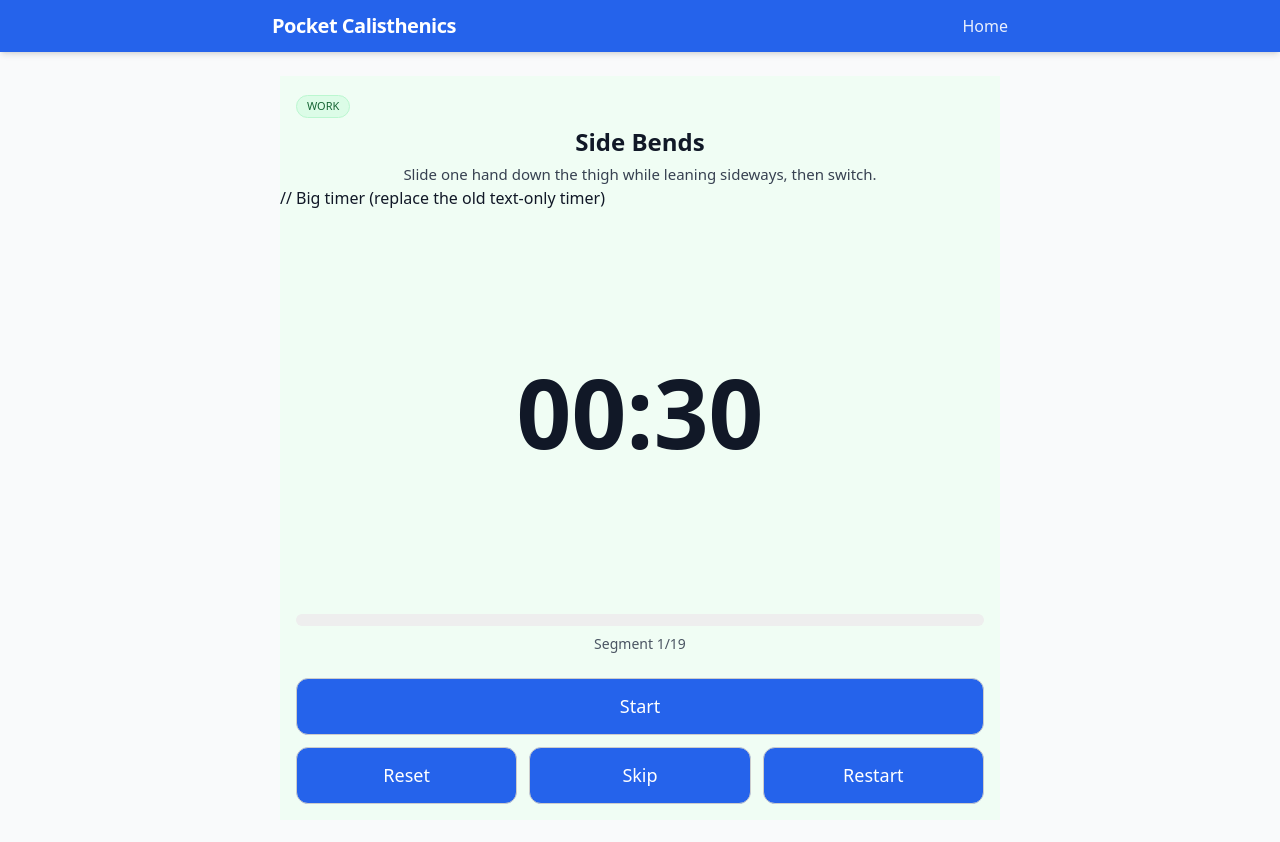
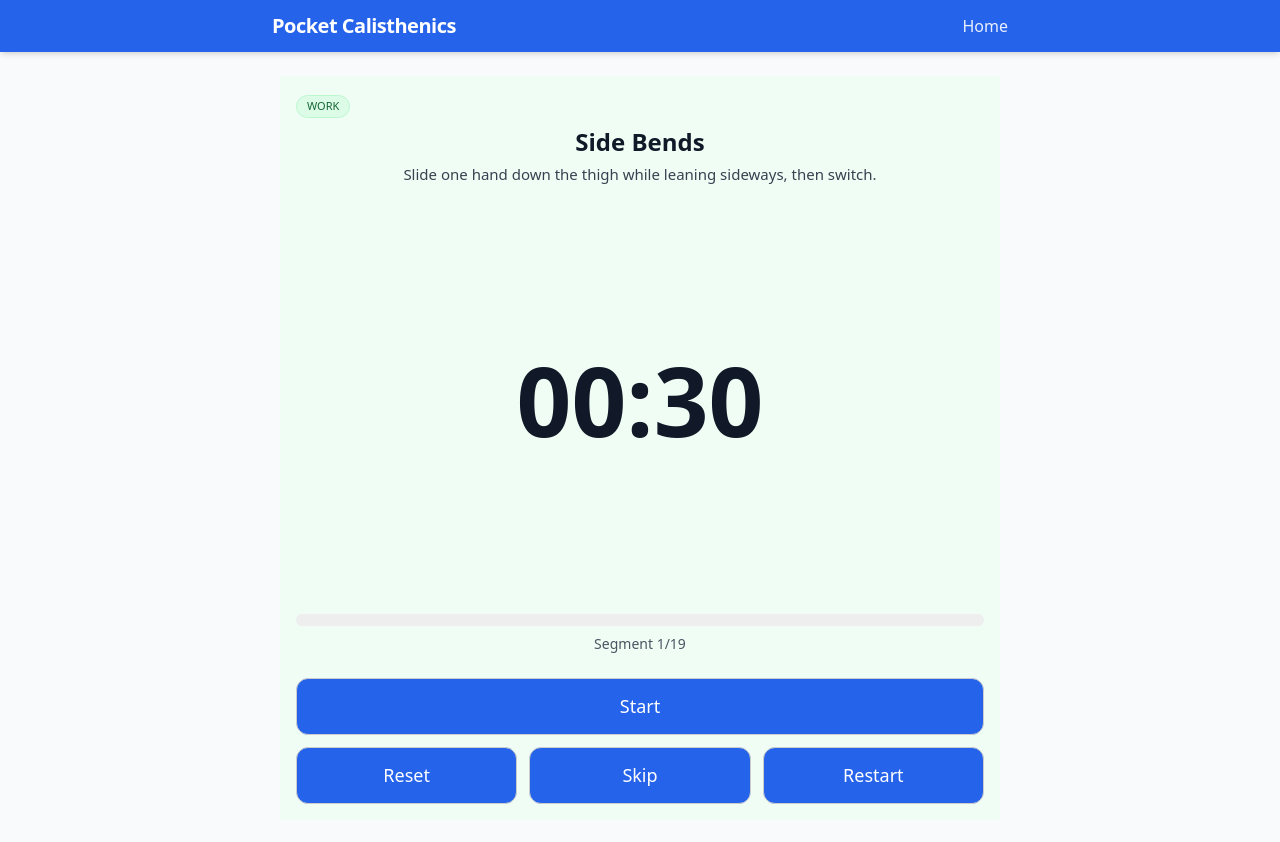
Before and after one commit to kevinbyers77/PocketCalisthenics, a React (Vite) app: page /#/timer/1/1 in a window 1280 px wide. Built offline with nearby package versions, Linux system fonts and the light colour scheme.

Commit message:
Update Timer.tsx

```diff
--- a/src/routes/Timer.tsx
+++ b/src/routes/Timer.tsx
@@ -117,7 +117,7 @@ export default function Timer() {
         )}
       </div>
 
-    // Big timer (replace the old text-only timer)
+      {/* Big timer (circular countdown) */}
       <div className="flex flex-1 items-center justify-center px-4">
         <CircularTimer
           remaining={remaining}
```
Lines whose indentation alone changed are shown as unchanged.
